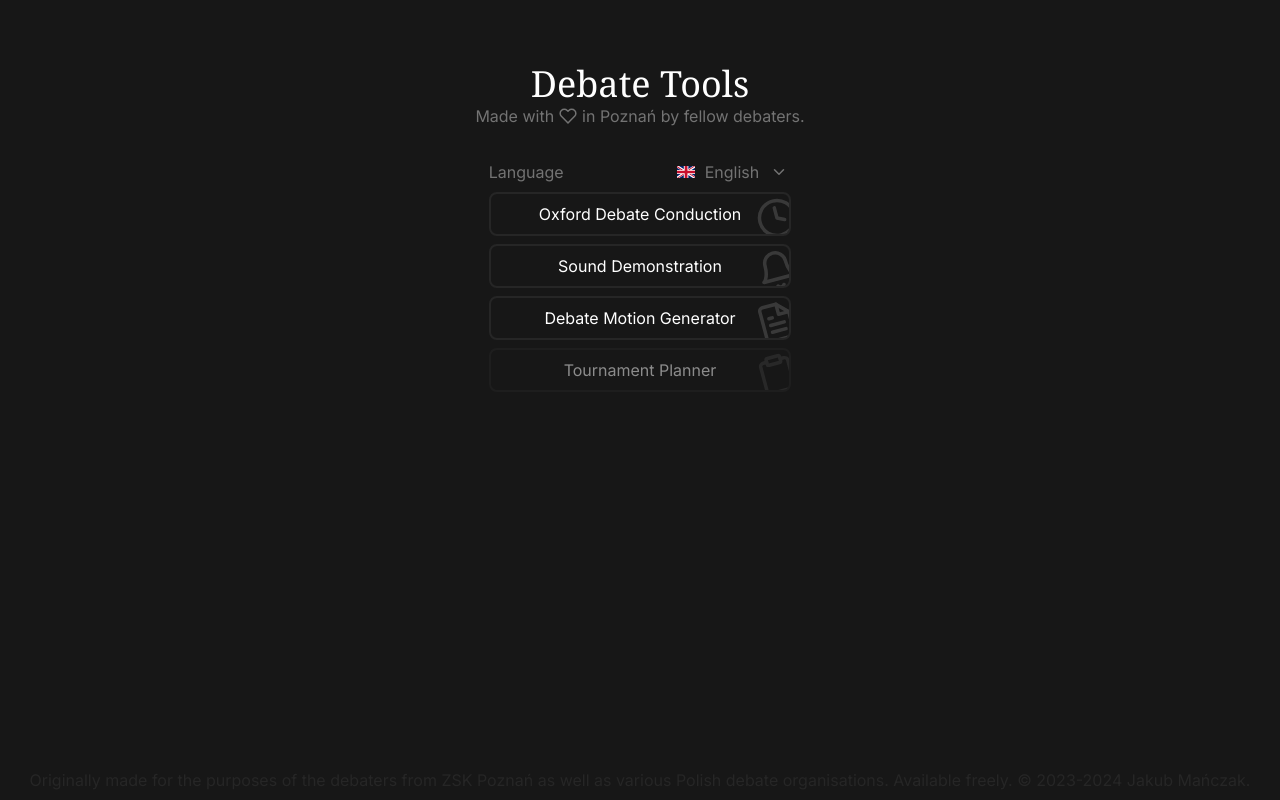
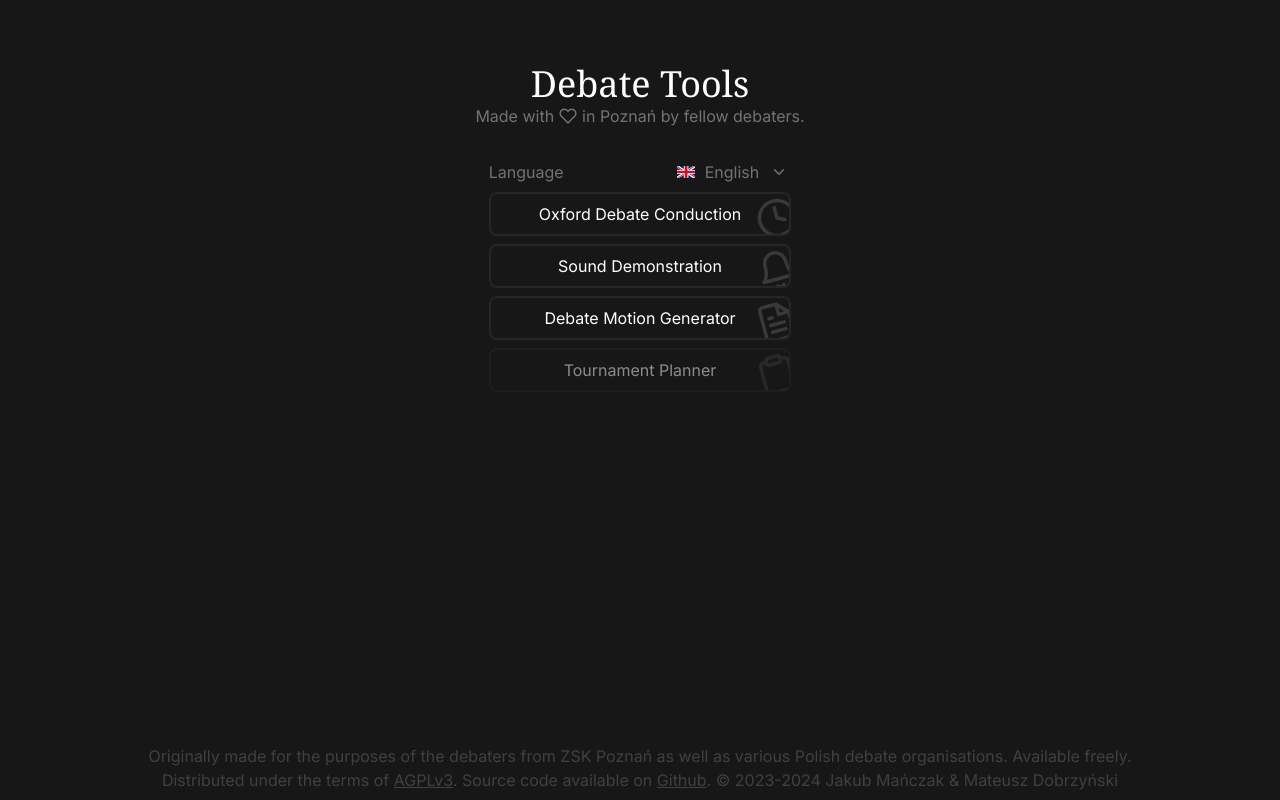
Before and after one commit to debatecore/debate-tools, a Next.js app: page / in a window 1280 px wide. Built offline with nearby package versions, Linux system fonts and the light colour scheme.

Commit message:
[50] add license, source disclaimers, update (c)
* Added licensing and source code availability disclaimers
* Translated them to polish
* Updated copyright signage to include Mateusz Dobrzyński

```diff
--- a/src/app/page.tsx
+++ b/src/app/page.tsx
@@ -49,10 +49,26 @@ export default function Home() {
           })}
         </div>
       </div>
-      <div className="hidden lg:block max-w-7xl mx-auto mt-auto text-neutral-800 text-center p-2">
+      <div className="hidden lg:block max-w-7xl mx-auto mt-auto text-neutral-700 text-center p-2">
         <p className="text-balance">
           {useLang("disclaimer")}
-          {" © 2023-2024 Jakub Mańczak."}
+          {` ${useLang("licenseDisclaimer_before")} `}
+          <a
+            className="underline"
+            href="https://github.com/debatecore/debate-tools/blob/master/LICENSE"
+          >
+            {"AGPLv3"}
+          </a>
+          {`.`}
+          {` ${useLang("sourcecodeDisclaimer_before")} `}
+          <a
+            className="underline"
+            href="https://github.com/debatecore/debate-tools"
+          >
+            {"Github"}
+          </a>
+          {`.`}
+          {" © 2023-2024 Jakub Mańczak & Mateusz Dobrzyński"}
         </p>
       </div>
     </div>
--- a/src/data/strings.json
+++ b/src/data/strings.json
@@ -266,6 +266,14 @@
     "de": "Ursprünglich hergestellt zum Zweck der Debatierer von ZSK Poznań und anderer polnisher Debattenorganisationen. Öffentlich zugänglich.",
     "es": "Creado originalmente para las necesidades de los polemistas del ZSK Poznań y de varias organizaciones de debate polacas. Disponible públicamente."
   },
+  "licenseDisclaimer_before": {
+    "en": "Distributed under the terms of",
+    "pl": "Dystrybuowane w zgodności z"
+  },
+  "sourcecodeDisclaimer_before": {
+    "en": "Source code available on",
+    "pl": "Kod źródłowy dostępny za pośrednictwem serwisu"
+  },
   "motionFilterTitle": {
     "en": "Filter motions",
     "pl": "Filtruj tezy",
```
